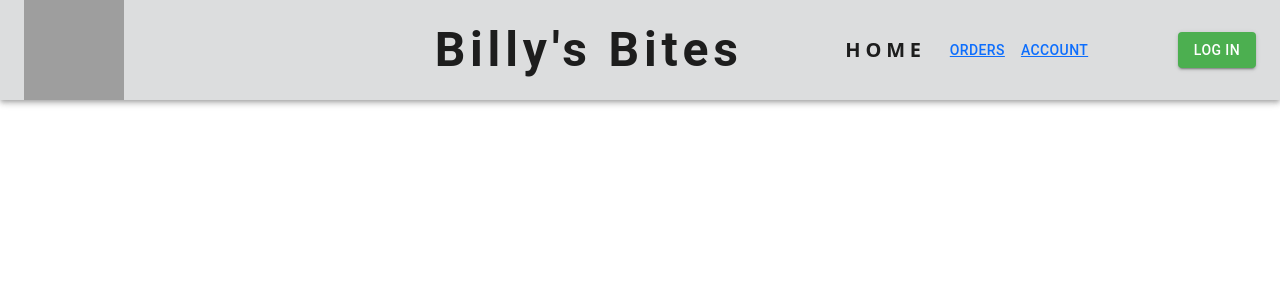
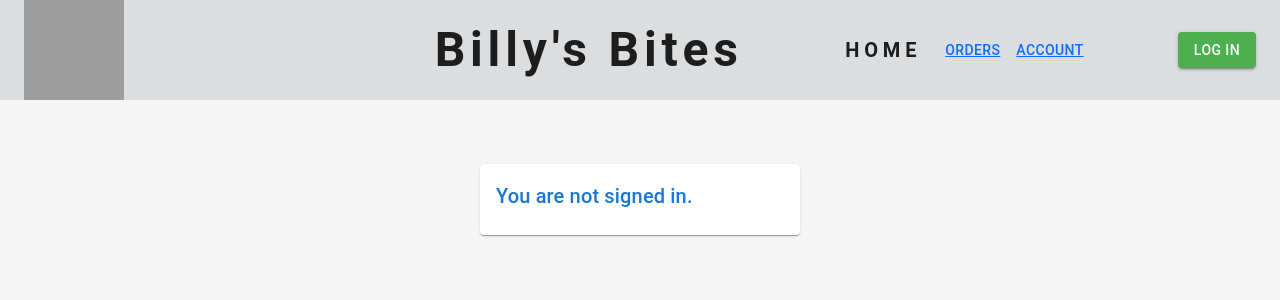
Before and after one commit to SinHoC/Web-Service-Application, a React (Create React App) app: page /Orders in a window 1280 px wide. Shown: the top 300 px of the page. Built offline with nearby package versions, Linux system fonts and the light colour scheme; grey boxes are pictures that could not be loaded; the HTML template or start-up script is replaced by a standard one.

Commit message:
Removed unused states, added orders.js file

```diff
--- a/src/App.js
+++ b/src/App.js
@@ -4,6 +4,7 @@ import Button from '@mui/material/Button'
 import Layout from './components/Layout'
 import Dashboard from "./components/Dashboard"
 import Account from "./components/Account"
+import Orders from "./components/Orders"
 import Nav from "./components/Nav"
 import Navbar from "./components/Navbar"
 import { Router, Route, Routes } from 'react-router-dom'
@@ -14,7 +15,8 @@ function App() {
       <Navbar />
       <Routes>
         <Route path='/' element={<Dashboard />} />
-        <Route path='/account' element={<Account />} />
+        <Route path='/Orders' element={<Orders />} />
+        <Route path='/Account' element={<Account />} />
       </Routes>
     </>
   )
--- a/src/components/Dashboard.js
+++ b/src/components/Dashboard.js
@@ -39,19 +39,11 @@ const createOrder = () => (
   </BroncoButton>
 )
 
-const defaultInputValues = {
-  resturantName: '',
-  pickupTime: '',
-  arrivalTime: '',
-  meetingLocation: ''
-}
-
 function HomeContent() {
   const [homeLogin, setHomeLogin] = React.useState(false)
   const [orderOpen, setOrderOpen] = React.useState(false)
   const [pickup, setPickup] = React.useState(null)
   const [arrival, setArrival] = React.useState(null)
-  const [values, setValues] = React.useState(defaultInputValues)
 
   const { register, handleSubmit } = useForm();
 
--- /dev/null
+++ b/src/components/Orders.js
@@ -0,0 +1,107 @@
+import React from "react";
+import jwt from 'jwt-decode';
+import { styled, createTheme, ThemeProvider } from '@mui/material/styles';
+import CssBaseline from '@mui/material/CssBaseline';
+import Box from '@mui/material/Box';
+import Toolbar from '@mui/material/Toolbar';
+import Container from '@mui/material/Container';
+import Grid from '@mui/material/Grid';
+import Paper from '@mui/material/Paper';
+import Title from './Title';
+import Typography from '@mui/material/Typography';
+
+
+
+const mdTheme = createTheme();
+
+const Orders = () => {
+    if(localStorage.getItem('token') == null){
+        return(
+            <ThemeProvider theme={mdTheme}>
+                <Box sx={{ display: 'flex' }}>
+                    <CssBaseline />
+                    <Box
+                        component="main"
+                        sx={{
+                        backgroundColor: (theme) =>
+                            theme.palette.mode === 'light'
+                            ? theme.palette.grey[100]
+                            : theme.palette.grey[900],
+                        flexGrow: 1,
+                        height: '100vh',
+                        overflow: 'auto',
+                        }}
+                    >
+                        <Toolbar />
+                            <Grid  container justifyContent="center">
+                                <Grid item xs={12} md={4} lg={3}>
+                                    <Paper
+                                    sx={{
+                                        p: 2,
+                                        display: 'flex',
+                                        flexDirection: 'column',
+                                        height: 'auto',
+                                    }}
+                                    >
+                                        <React.Fragment>
+                                            <Title>You are not signed in.</Title>
+                                        </React.Fragment>
+                                    </Paper>
+                                </Grid>
+                            </Grid>
+                    </Box>
+                </Box>
+            </ThemeProvider>
+        )
+    }
+    else{
+        var profile = localStorage.getItem('token');
+        var decode = jwt(profile);
+        console.log(decode);
+        return(
+            <ThemeProvider theme={mdTheme}>
+                <Box sx={{ display: 'flex' }}>
+                    <CssBaseline />
+                    <Box
+                        component="main"
+                        sx={{
+                        backgroundColor: (theme) =>
+                            theme.palette.mode === 'light'
+                            ? theme.palette.grey[100]
+                            : theme.palette.grey[900],
+                        flexGrow: 1,
+                        height: '100vh',
+                        overflow: 'auto',
+                        }}
+                    >
+                        <Toolbar />
+                            <Grid  container justifyContent="center">
+                                <Grid item xs={12} md={4} lg={3}>
+                                    <Paper
+                                    sx={{
+                                        p: 2,
+                                        display: 'flex',
+                                        flexDirection: 'column',
+                                        height: 'auto',
+                                    }}
+                                    >
+                                        <React.Fragment>
+                                            <Title>Your Account</Title>
+                                            <Typography component="p" variant="h5">
+                                                Name: {decode.name}
+                                            </Typography>
+                                            <Typography component="p" variant="h5">
+                                                Phone: {decode.phone_number}
+                                            </Typography>
+                                        </React.Fragment>
+                                    </Paper>
+                                </Grid>
+                            </Grid>
+                    </Box>
+                </Box>
+            </ThemeProvider>
+        )
+    }
+};
+
+export default Orders;
```
